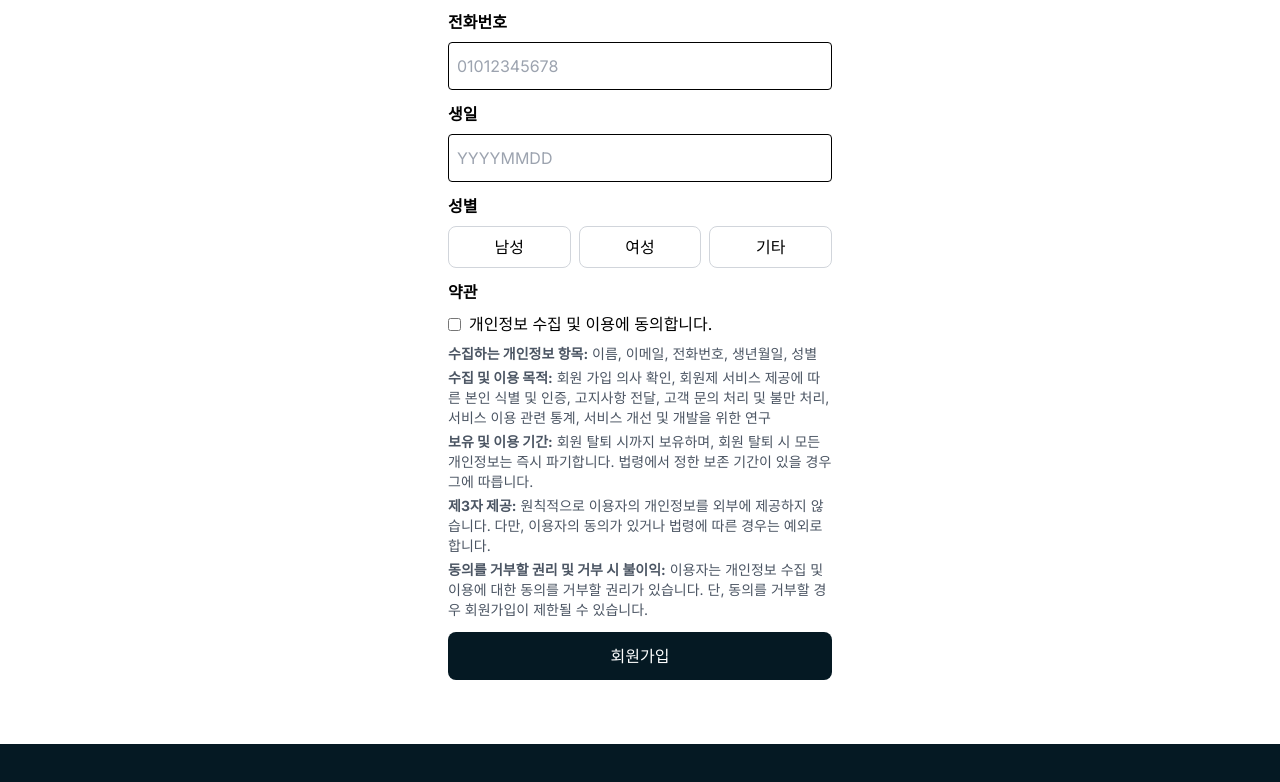
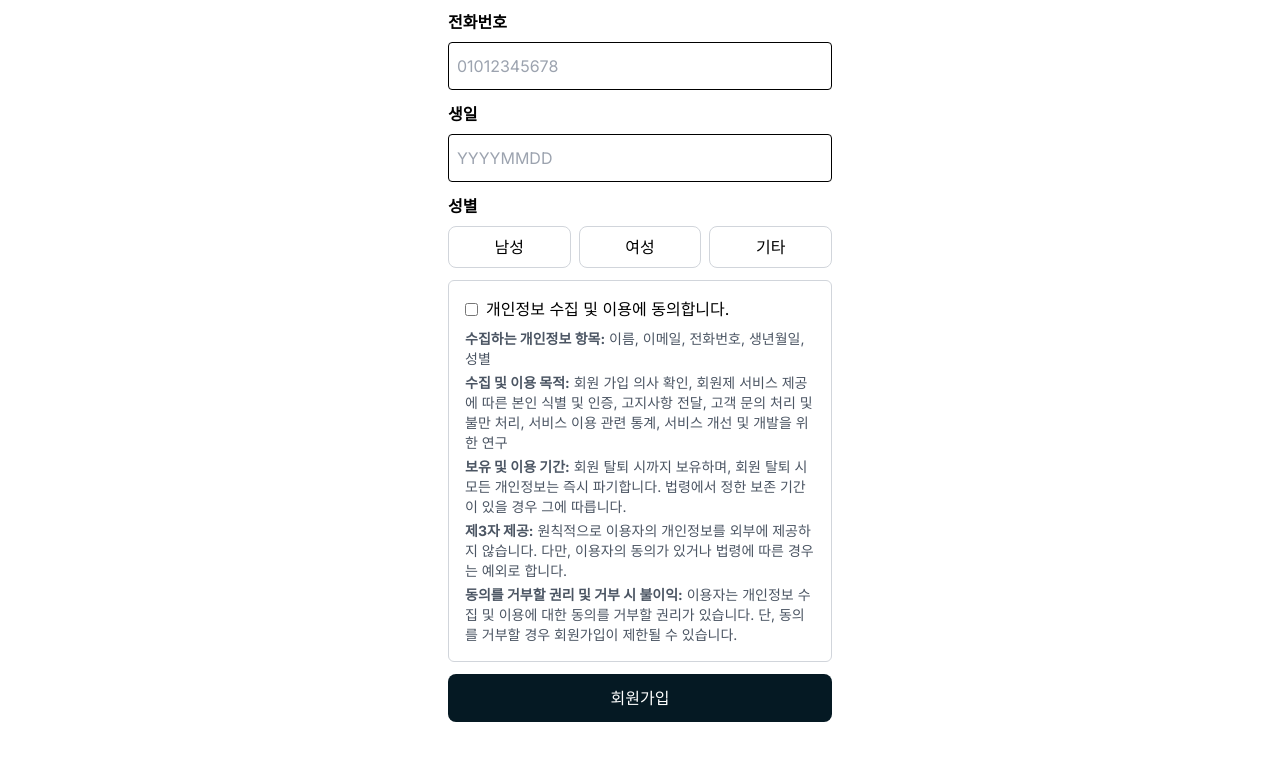
Before and after one commit to jaejaljaejal/jaejaljaejal, a Next.js app in the folder jaejaljaejal-front/: page /signup in a window 1280 px wide. Shown: the part 558-1340 px from the top of the page. Before the commit the page ends 1302 px from the top, so only its background shows below. Built offline with nearby package versions, Linux system fonts and the light colour scheme.

Commit message:
박스 추가

```diff
--- a/jaejaljaejal-front/app/signup/termsAndConditions.tsx
+++ b/jaejaljaejal-front/app/signup/termsAndConditions.tsx
@@ -11,8 +11,8 @@ const TermsAndConditions: React.FC<TermsAndConditionsProps> = ({
 }) => {
   return (
     <div className="flex flex-col w-96 space-y-2">
-      <p className="text-black text-md font-semibold">약관</p>
-      <div className="flex items-center">
+      <div className="border border-gray-300 p-4 rounded-md">
+        <div className="flex items-center mb-2">
           <input
             type="checkbox"
             id="agreeTerms"
@@ -30,9 +30,9 @@ const TermsAndConditions: React.FC<TermsAndConditionsProps> = ({
             생년월일, 성별
           </p>
           <p>
-          <strong>수집 및 이용 목적:</strong> 회원 가입 의사 확인, 회원제 서비스
-          제공에 따른 본인 식별 및 인증, 고지사항 전달, 고객 문의 처리 및 불만
-          처리, 서비스 이용 관련 통계, 서비스 개선 및 개발을 위한 연구
+            <strong>수집 및 이용 목적:</strong> 회원 가입 의사 확인, 회원제
+            서비스 제공에 따른 본인 식별 및 인증, 고지사항 전달, 고객 문의 처리
+            및 불만 처리, 서비스 이용 관련 통계, 서비스 개선 및 개발을 위한 연구
           </p>
           <p>
             <strong>보유 및 이용 기간:</strong> 회원 탈퇴 시까지 보유하며, 회원
@@ -46,9 +46,10 @@ const TermsAndConditions: React.FC<TermsAndConditionsProps> = ({
           </p>
           <p>
             <strong>동의를 거부할 권리 및 거부 시 불이익:</strong> 이용자는
-          개인정보 수집 및 이용에 대한 동의를 거부할 권리가 있습니다. 단, 동의를
-          거부할 경우 회원가입이 제한될 수 있습니다.
+            개인정보 수집 및 이용에 대한 동의를 거부할 권리가 있습니다. 단,
+            동의를 거부할 경우 회원가입이 제한될 수 있습니다.
           </p>
+        </div>
       </div>
     </div>
   );
```
Lines whose indentation alone changed are shown as unchanged.
